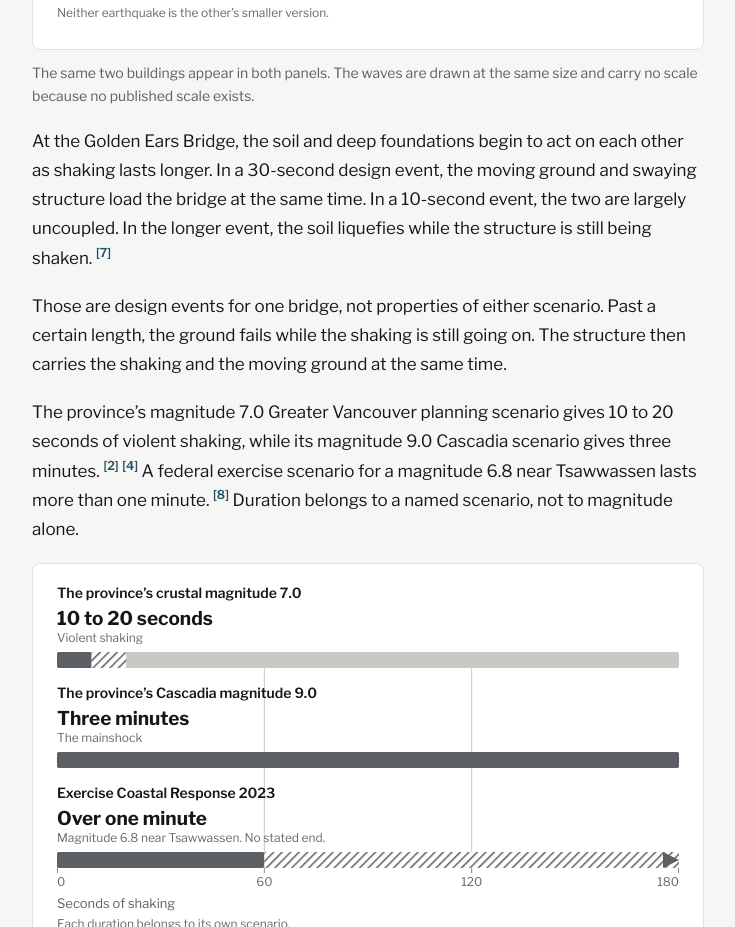
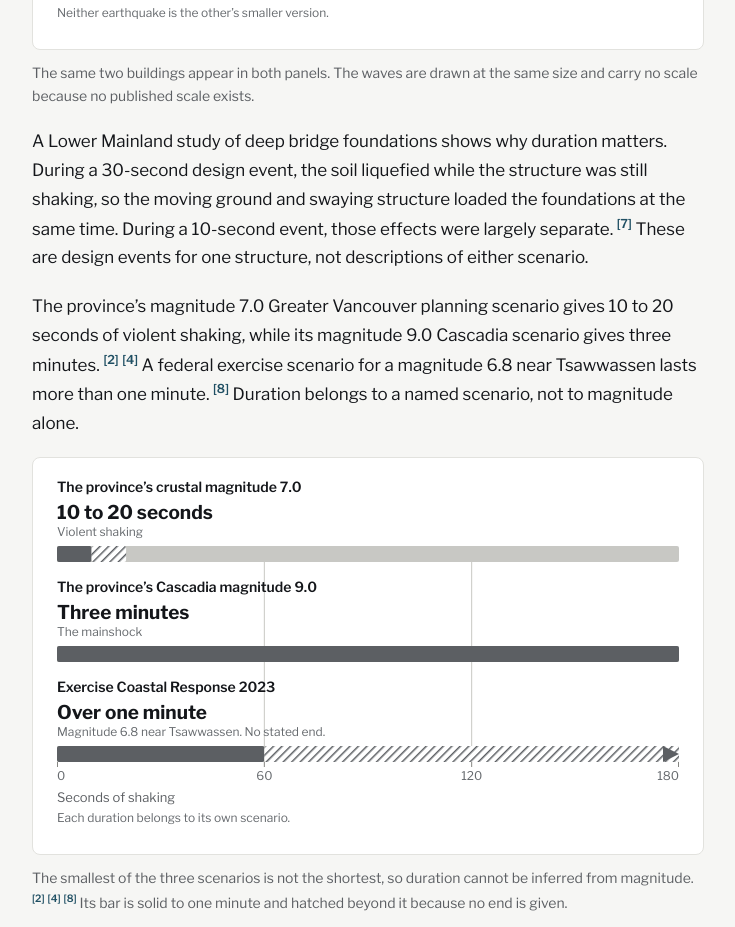
Before and after one commit to tartieret/quakeimpact.ca, a Next.js app: page /scenarios in a window 1280 px wide. Shown: the part 7240-8167 px from the top of the page, without its empty margins (52-787 px from the left). Built offline with nearby package versions, Linux system fonts and the light colour scheme.

Commit message:
Clarify why shaking duration matters

```diff
--- a/src/content/pages/scenarios.tsx
+++ b/src/content/pages/scenarios.tsx
@@ -331,18 +331,13 @@ export const scenarios: PageModule = {
             <ScenarioBuildingResponse />
           </Figure>
           <p>
-            At the Golden Ears Bridge, the soil and deep foundations begin to
-            act on each other as shaking lasts longer. In a 30-second design
-            event, the moving ground and swaying structure load the bridge at
-            the same time. In a 10-second event, the two are largely uncoupled.
-            In the longer event, the soil liquefies while the structure is still
-            being shaken. <Cite id="NAB-ICCHGE-08" />
-          </p>
-          <p>
-            Those are design events for one bridge, not properties of either
-            scenario. Past a certain length, the ground fails while the shaking
-            is still going on. The structure then carries the shaking and the
-            moving ground at the same time.
+            A Lower Mainland study of deep bridge foundations shows why
+            duration matters. During a 30-second design event, the soil
+            liquefied while the structure was still shaking, so the moving
+            ground and swaying structure loaded the foundations at the same
+            time. During a 10-second event, those effects were largely separate.{" "}
+            <Cite id="NAB-ICCHGE-08" /> These are design events for one
+            structure, not descriptions of either scenario.
           </p>
           <p>
             The province’s magnitude 7.0 Greater Vancouver planning scenario
```
Also changed, not shown: 1 other file (tests, documents, lock files or other folders).
